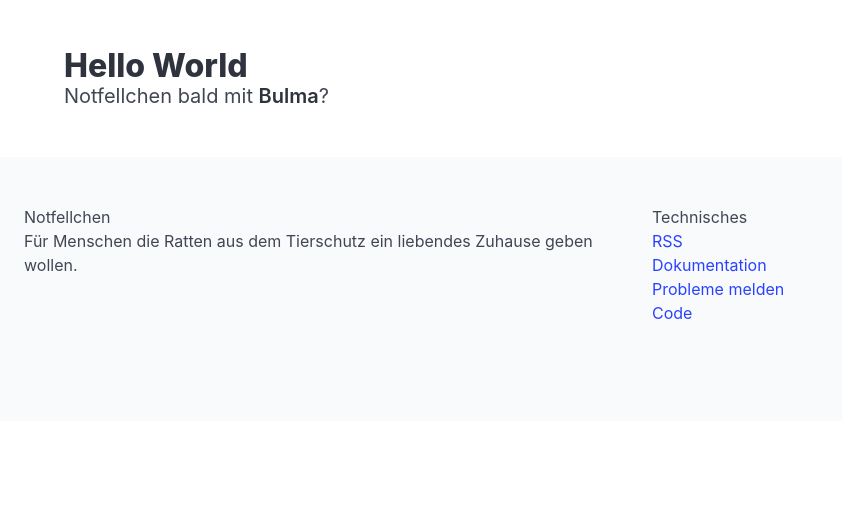
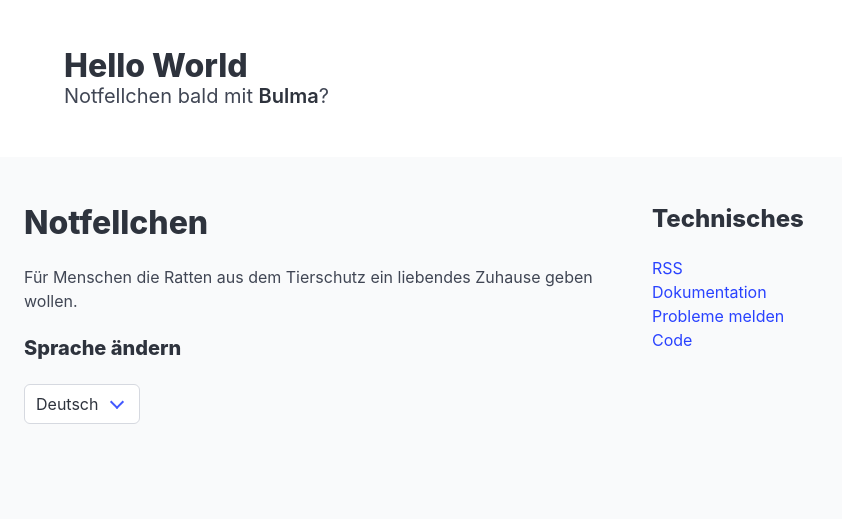
Before and after one commit to moan0s/notfellchen, a Django app: page /styleguide-bulma in a window 1280 px wide. Shown: the part 56-575 px from the top of the page, without its empty margins (0-842 px from the left). Run offline with Django 5.2, Linux system fonts and the light colour scheme; parts of the project's set-up code (start-up, migrations or seed data) failed here and were passed over.

Commit message:
feat: Style headings and add change langueg form

```diff
--- a/src/fellchensammlung/templates/fellchensammlung/bulma-footer.html
+++ b/src/fellchensammlung/templates/fellchensammlung/bulma-footer.html
@@ -3,26 +3,31 @@
 <footer class="footer">
     <div class="columns">
         <div class="column">
+            <div class="block">
+                <h3 class="bd-footer-title title is-3 has-text-left">
+                    Notfellchen
+                </h3>
 
-            <!-- Heading is left aligned, medium weight -->
-            <h4 class="bd-footer-title
-                 has-text-left">
-                Notfellchen
-            </h4>
+                <!-- footer content -->
+                <p class="bd-footer-link
+                has-text-left">
+                    Für Menschen die Ratten aus dem Tierschutz ein liebendes Zuhause geben wollen.
+                </p>
+            </div>
 
-            <!-- footer content -->
-            <p class="bd-footer-link
-                has-text-left">
-                Für Menschen die Ratten aus dem Tierschutz ein liebendes Zuhause geben wollen.
-            </p>
+            <div class="block">
+                <h3 class="bd-footer-title title is-5">
+                    {% trans 'Sprache ändern' %}
+                </h3>
+                {% include "fellchensammlung/forms/change_language.html" %}
+            </div>
 
         </div>
 
         <div class="column">
-            <h3 class="bd-footer-title
-                 has-text-justify">
+            <h4 class="bd-footer-title title is-4 has-text-justify">
                 Technisches
-            </h3>
+            </h4>
 
             <p class="bd-footer-link">
                 <a class="nav-link " href="{% url "rss" %}">
--- a/src/fellchensammlung/templates/fellchensammlung/forms/change_language.html
+++ b/src/fellchensammlung/templates/fellchensammlung/forms/change_language.html
@@ -1,5 +1,5 @@
 {% load i18n %}
-<form class="btn2" action="{% url 'change-language' %}" method="post" onchange='this.form.submit()'>
+<form class="btn2 select" action="{% url 'change-language' %}" method="post" onchange='this.form.submit()'>
     {% csrf_token %}
     <select name="language" onchange='this.form.submit()'>
         {% get_current_language as LANGUAGE_CODE_CURRENT %}
```
